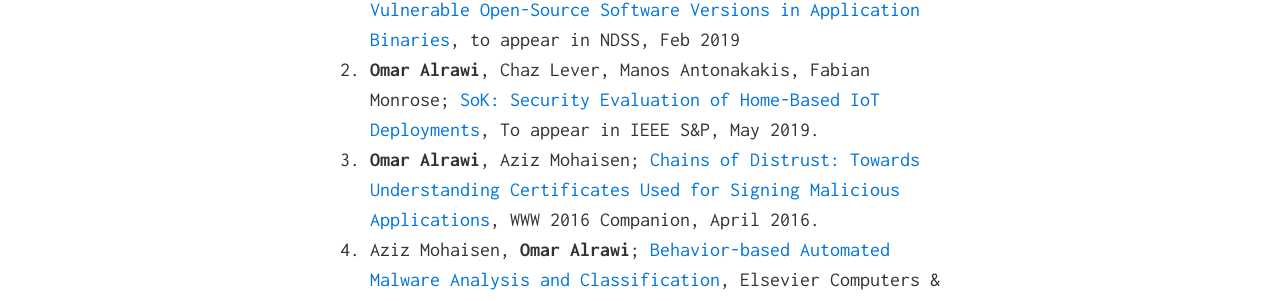
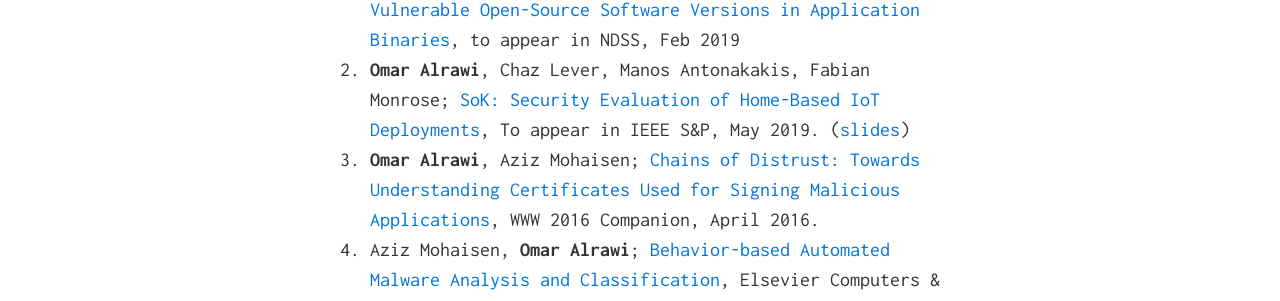
Before and after one commit to alrawi/alrawi.github.io, a Jekyll site: the page built from index.md, in a window 1280 px wide. Shown: the part 855-1156 px from the top of the page. Built offline with Jekyll 4.4.1, drawn with Linux system fonts in a browser that asks for light colours.

Commit message:
added slides for the sp19 sok presentation

```diff
--- a/index.md
+++ b/index.md
@@ -17,7 +17,7 @@ I am also working on understanding malware threats that target these devices thr
 
 ### Publication
 1. R. Duan, A. Bijlani, Y. Ji, __O. Alrawi__, Y. Xiong, M. Ike, B. Saltaformaggio, W. Lee; [Automating Patching of Vulnerable Open-Source Software Versions in Application Binaries](/#), to appear in NDSS, Feb 2019
-1.  __Omar Alrawi__, Chaz Lever, Manos Antonakakis, Fabian Monrose; [SoK: Security Evaluation of Home-Based IoT Deployments](/static/papers/alrawi_sok_sp19.pdf), To appear in IEEE S&P, May 2019.
+1.  __Omar Alrawi__, Chaz Lever, Manos Antonakakis, Fabian Monrose; [SoK: Security Evaluation of Home-Based IoT Deployments](/static/papers/alrawi_sok_sp19.pdf), To appear in IEEE S&P, May 2019. ([slides](/static/papers/slides_sok_sp_19.pdf))
 1.  __Omar Alrawi__, Aziz Mohaisen; [Chains of Distrust: Towards Understanding Certificates Used for Signing Malicious Applications](/static/papers/malcert.pdf), WWW 2016 Companion, April 2016.
 1. Aziz Mohaisen, __Omar Alrawi__; [Behavior-based Automated Malware Analysis and Classification](/static/papers/15-cose.pdf), Elsevier Computers & Security, 2015.
 2. A Mohaisen, AG West, A Mankin, __O Alrawi__; [Chatter: Classifying Malware Families Using System Event Ordering.](/static/papers/chatter-tr.pdf)  IEEE CNS 2014.
```
Also changed, not shown: 1 other file.
